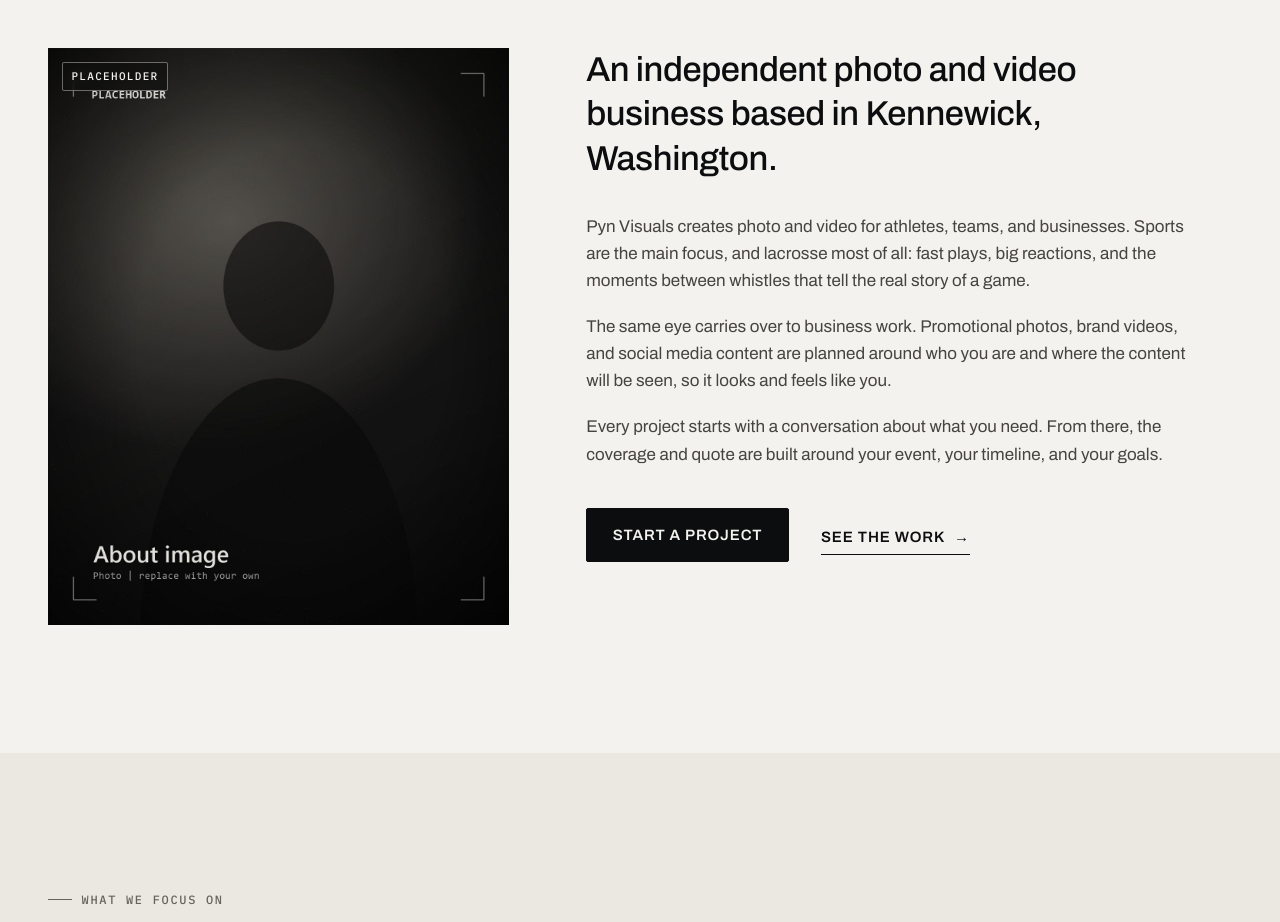
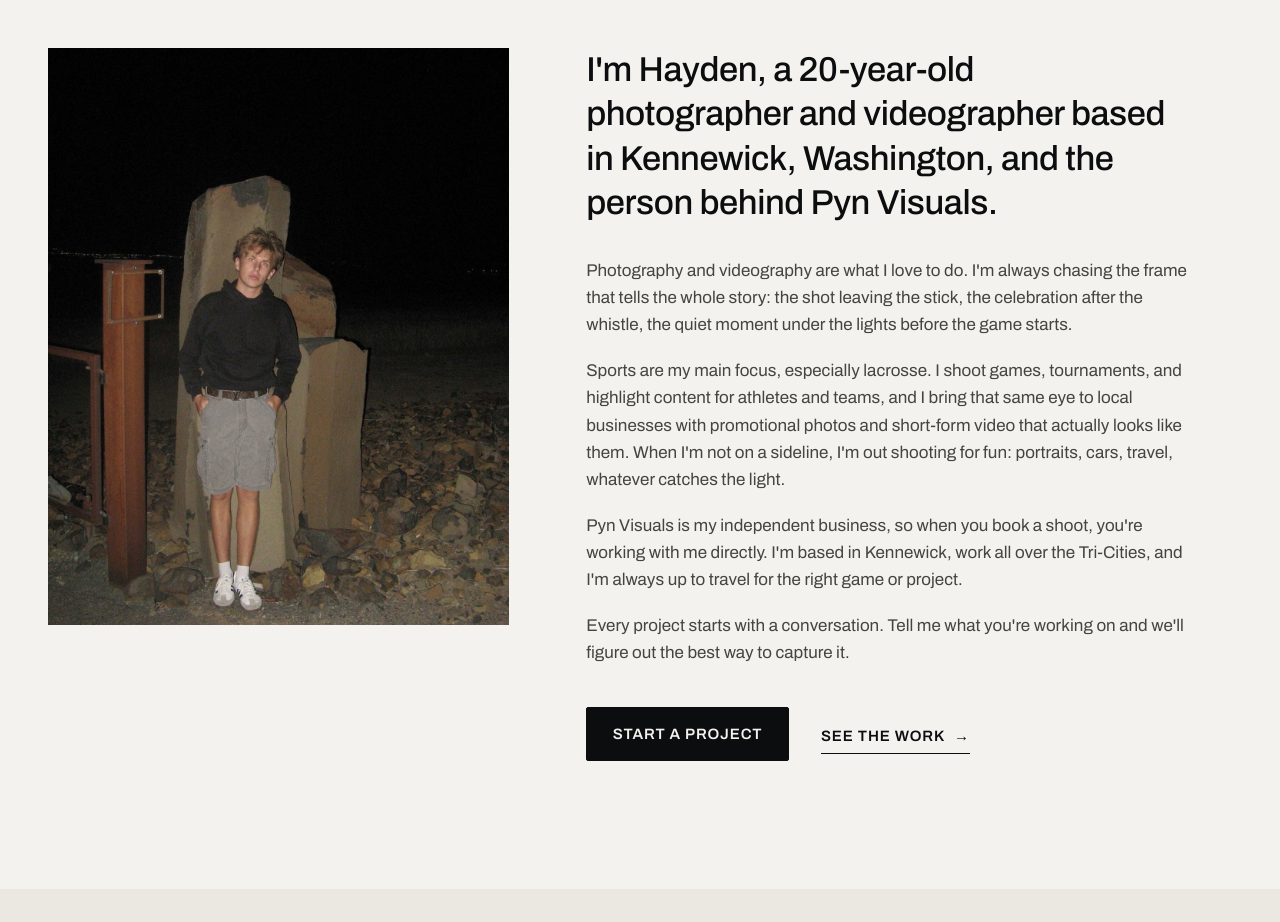
Before and after one commit to Haydenp0130/pyn-visuals-site, a plain HTML site: page about.html in a window 1280 px wide. Shown: the part 328-1250 px from the top of the page. Drawn offline with Linux system fonts and the light colour scheme.

Commit message:
About page: Hayden Pyne bio and photo

```diff
--- a/about.html
+++ b/about.html
@@ -3,15 +3,15 @@
 <head>
   <meta charset="utf-8" />
   <meta name="viewport" content="width=device-width, initial-scale=1" />
-  <title>About | Pyn Visuals</title>
-  <meta name="description" content="Pyn Visuals is an independent photo and video business based in Kennewick, Washington, focused on sports and lacrosse and available for local and travel projects." />
+  <title>About Hayden Pyne | Pyn Visuals</title>
+  <meta name="description" content="Meet Hayden Pyne, the 20-year-old photographer and videographer behind Pyn Visuals in Kennewick, Washington. Sports, lacrosse, and business photo + video." />
   <meta name="theme-color" content="#f4f2ee" />
   <link rel="icon" type="image/png" sizes="32x32" href="assets/favicon-32.png" />
   <link rel="apple-touch-icon" href="assets/apple-touch-icon.png" />
   <meta property="og:site_name" content="Pyn Visuals" />
   <meta property="og:type" content="website" />
-  <meta property="og:title" content="About | Pyn Visuals" />
-  <meta property="og:description" content="An independent photo and video business based in Kennewick, WA. Available for local and travel projects." />
+  <meta property="og:title" content="About Hayden Pyne | Pyn Visuals" />
+  <meta property="og:description" content="Meet Hayden Pyne, the photographer and videographer behind Pyn Visuals in Kennewick, WA." />
   <meta property="og:url" content="https://haydenp0130.github.io/pyn-visuals-site/about.html" />
   <meta property="og:image" content="https://haydenp0130.github.io/pyn-visuals-site/assets/social/og-image.jpg" />
   <meta property="og:image:alt" content="Pyn Visuals logo and name on a warm white background." />
@@ -32,22 +32,23 @@
   <main id="main">
     <header class="container page-intro">
       <p class="eyebrow">About</p>
-      <h1 class="display">Pyn Visuals</h1>
+      <h1 class="display">Hayden Pyne</h1>
     </header>
 
     <section class="container" aria-label="Introduction" style="padding-bottom:var(--section)">
       <div class="about-grid">
-        <!-- Replace assets/images/about/about.jpg with your own photo (4:5 works best), then remove the Placeholder tag below. -->
+        <!-- Your photo: assets/images/about/hayden-pyne.jpg (portrait / 4:5 works best) -->
         <figure class="about-grid__media" style="margin:0" data-reveal>
-          <img src="assets/images/about/about.jpg" alt="Placeholder image. Replace with a photo of Pyn Visuals at work." width="1200" height="1500" loading="lazy" decoding="async" />
-          <span class="tag">Placeholder</span>
+          <img src="assets/images/about/hayden-pyne.jpg" alt="Hayden Pyne standing at night in front of tall basalt rocks, hands in the pockets of his shorts, wearing a black hoodie." width="1200" height="1600" loading="lazy" decoding="async" />
         </figure>
         <div class="about-grid__body" data-reveal>
-          <p class="statement">An independent photo and video business based in Kennewick, Washington.</p>
+          <!-- Age: update each year, or remove "20-year-old" -->
+          <p class="statement">I'm Hayden, a 20-year-old photographer and videographer based in Kennewick, Washington, and the person behind Pyn Visuals.</p>
           <div class="prose">
-            <p>Pyn Visuals creates photo and video for athletes, teams, and businesses. Sports are the main focus, and lacrosse most of all: fast plays, big reactions, and the moments between whistles that tell the real story of a game.</p>
-            <p>The same eye carries over to business work. Promotional photos, brand videos, and social media content are planned around who you are and where the content will be seen, so it looks and feels like you.</p>
-            <p>Every project starts with a conversation about what you need. From there, the coverage and quote are built around your event, your timeline, and your goals.</p>
+            <p>Photography and videography are what I love to do. I'm always chasing the frame that tells the whole story: the shot leaving the stick, the celebration after the whistle, the quiet moment under the lights before the game starts.</p>
+            <p>Sports are my main focus, especially lacrosse. I shoot games, tournaments, and highlight content for athletes and teams, and I bring that same eye to local businesses with promotional photos and short-form video that actually looks like them. When I'm not on a sideline, I'm out shooting for fun: portraits, cars, travel, whatever catches the light.</p>
+            <p>Pyn Visuals is my independent business, so when you book a shoot, you're working with me directly. I'm based in Kennewick, work all over the Tri-Cities, and I'm always up to travel for the right game or project.</p>
+            <p>Every project starts with a conversation. Tell me what you're working on and we'll figure out the best way to capture it.</p>
           </div>
           <div class="cta__row">
             <a class="btn" href="contact.html">Start a Project</a>
@@ -61,7 +62,7 @@
       <div class="container">
         <div class="section-head" data-reveal>
           <div>
-            <p class="eyebrow">What we focus on</p>
+            <p class="eyebrow">What I shoot</p>
             <h2 class="display h2" id="focus-title">Photo. Video. Both.</h2>
           </div>
         </div>
```
Also changed, not shown: index.html (+1 -0 lines), assets/images/about/about.jpg (deleted), assets/images/about/hayden-pyne.jpg (added), 1 other file.
